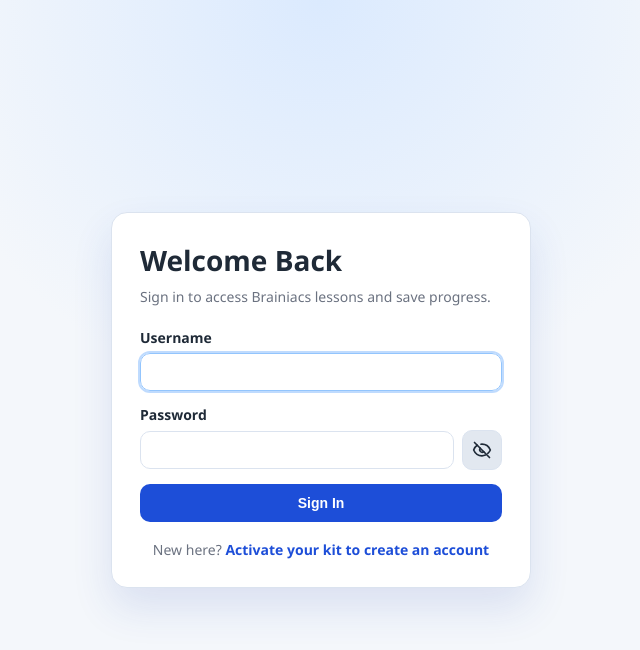
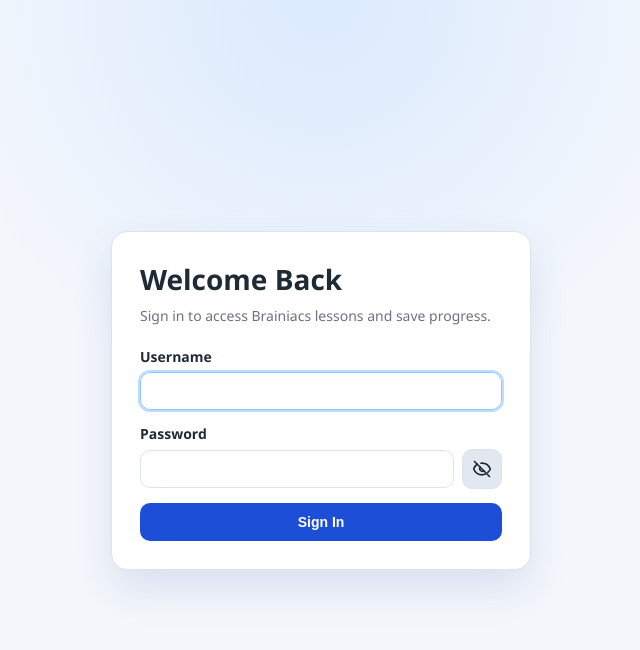
Before and after one commit to AnierYam/brainiacs, a Django app: page /auth/login/ in a window 1280 px wide. Shown: the top 650 px of the page, without its empty margins (319-959 px from the left). Run offline with Django 5.2, Linux system fonts and the light colour scheme; parts of the project's set-up code (start-up, migrations or seed data) failed here and were passed over.

Commit message:
Disable activation gate and keep login-only auth flow

```diff
--- a/brainiacs_site/forms.py
+++ b/brainiacs_site/forms.py
@@ -10,30 +10,6 @@ from landing.models import ActivationCode, normalize_activation_code
 class ActivationRequiredAuthenticationForm(AuthenticationForm):
     def confirm_login_allowed(self, user):
         super().confirm_login_allowed(user)
-        if user.is_staff or user.is_superuser:
-            return
-        activation = ActivationCode.objects.filter(user=user).first()
-        if not activation:
-            raise ValidationError(
-                "This account is not linked to an activation code. "
-                "Activate your kit before signing in.",
-                code="activation_required",
-            )
-        if activation.email_verified_at is None:
-            # Backward compatibility: accounts linked before email verification
-            # rollout had no verification challenge issued.
-            if (
-                activation.email_verification_sent_at is None
-                and not (activation.email_verification_code or "").strip()
-            ):
-                activation.email_verified_at = timezone.now()
-                activation.save(update_fields=["email_verified_at"])
-                return
-            raise ValidationError(
-                "You must confirm your email before signing in. "
-                "Check your inbox for the verification code.",
-                code="email_verification_required",
-            )
 
 
 class ActivationCodeSignupForm(UserCreationForm):
--- a/brainiacs_site/views.py
+++ b/brainiacs_site/views.py
@@ -65,14 +65,5 @@ def signup_view(request):
         or request.POST.get("next")
         or reverse("lessons:missions_home")
     )
-    params = {"next": next_url}
-    activation_code = request.GET.get("activation_code") or request.POST.get(
-        "activation_code"
-    )
-    email = request.GET.get("email") or request.POST.get("email")
-    if activation_code:
-        params["activation_code"] = activation_code
-    if email:
-        params["email"] = email
-    activate_url = f"{reverse('landing:activate')}?{urlencode(params)}"
-    return redirect(activate_url)
+    signin_url = f"{reverse('login')}?{urlencode({'next': next_url})}"
+    return redirect(signin_url)
--- a/levels/templates/auth/login.html
+++ b/levels/templates/auth/login.html
@@ -207,10 +207,6 @@
       <button type="submit">Sign In</button>
     </form>
 
-    <p class="switch">
-      New here?
-      <a href="{{ activate_url }}">Activate your kit to create an account</a>
-    </p>
   </main>
   <script>
     (function () {
```
